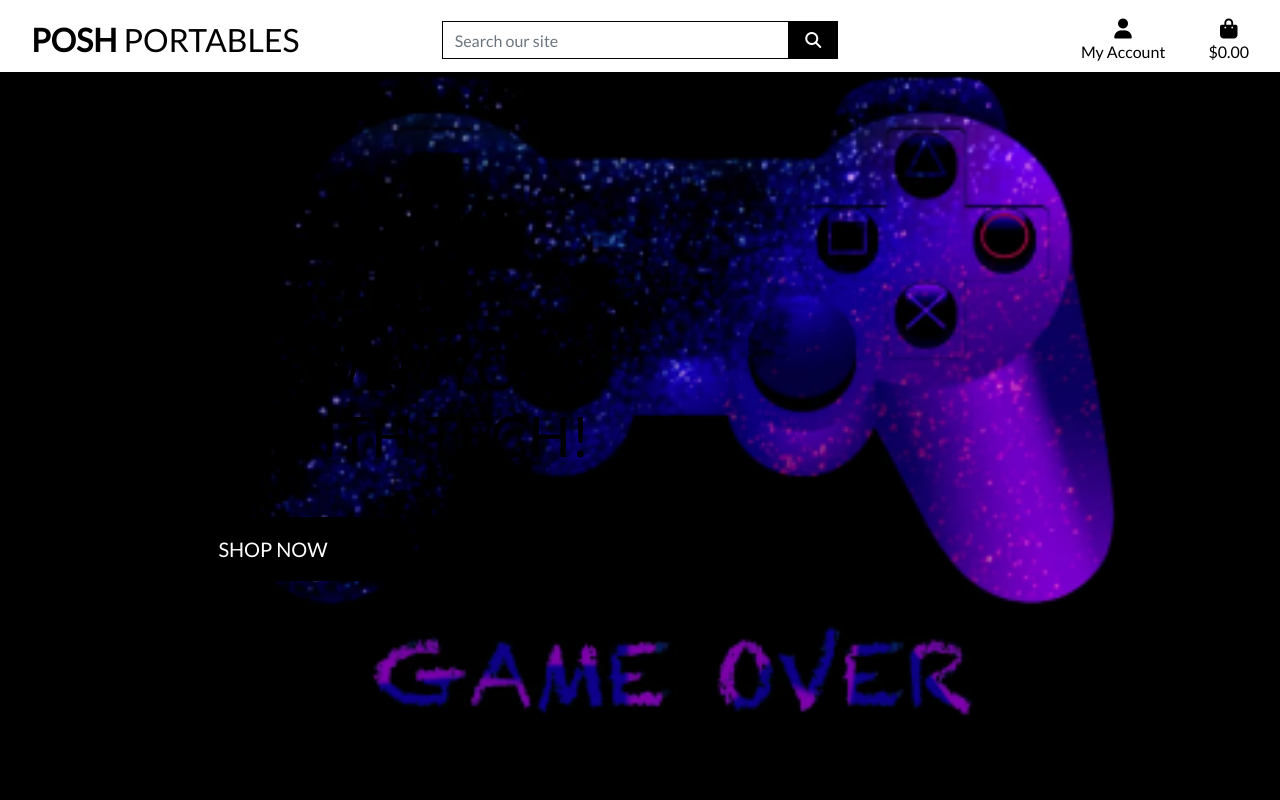
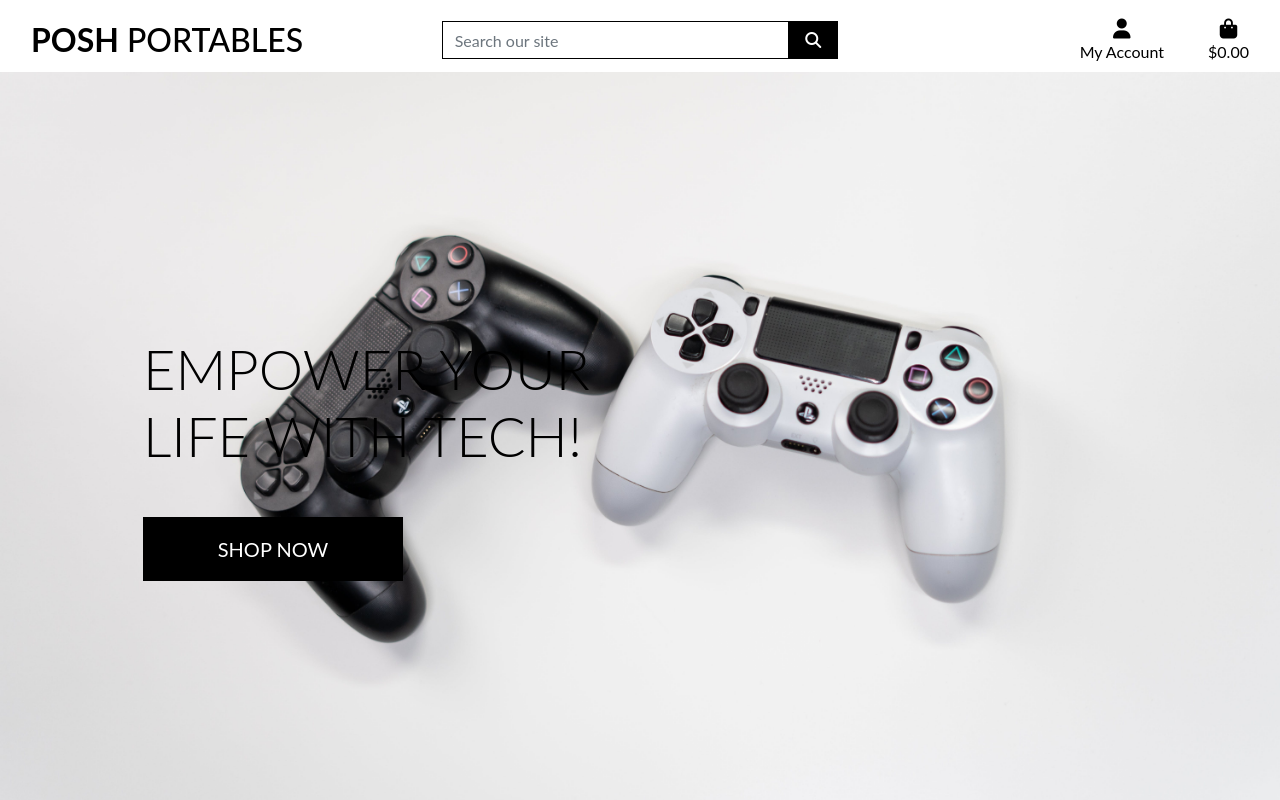
Before and after one commit to pecheylauren02/mp5_posh_portables, a Django app: page / in a window 1280 px wide. Run offline with Django 3.2, Linux system fonts and the light colour scheme; some libraries are stand-ins or nearby versions.

Commit message:
add style and content to homepage header

```diff
--- a/posh_portables/settings.py
+++ b/posh_portables/settings.py
@@ -147,6 +147,10 @@ USE_TZ = True
 # https://docs.djangoproject.com/en/3.2/howto/static-files/
 
 STATIC_URL = '/static/'
+STATICFILES_DIRS = (os.path.join(BASE_DIR, 'static'),)
+
+MEDIA_URL = '/media/'
+MEDIA_ROOT = os.path.join(BASE_DIR, 'media')
 
 # Default primary key field type
 # https://docs.djangoproject.com/en/3.2/ref/settings/#default-auto-field
--- a/posh_portables/urls.py
+++ b/posh_portables/urls.py
@@ -15,9 +15,11 @@ Including another URLconf
 """
 from django.contrib import admin
 from django.urls import path, include
+from django.conf import settings
+from django.conf.urls.static import static
 
 urlpatterns = [
     path('admin/', admin.site.urls),
     path('accounts/', include('allauth.urls')),
     path('', include('home.urls')),
-]
+] + static(settings.MEDIA_URL, document_root=settings.MEDIA_ROOT)
--- a/static/css/base.css
+++ b/static/css/base.css
@@ -3,7 +3,7 @@ html {
 }
 
 body {
-    background: url('/media/home_background.png') no-repeat center center fixed;
+    background: url('/media/home_background_cover.jpg') no-repeat center center fixed;
     background-size: cover;
     height: calc(100vh - 164px);
     color: #555;
--- a/templates/base.html
+++ b/templates/base.html
@@ -15,7 +15,7 @@
 
     {% block corecss %}
         <link rel="stylesheet" href="https://stackpath.bootstrapcdn.com/bootstrap/4.4.1/css/bootstrap.min.css" integrity="sha384-Vkoo8x4CGsO3+Hhxv8T/Q5PaXtkKtu6ug5TOeNV6gBiFeWPGFN9MuhOf23Q9Ifjh" crossorigin="anonymous">
-        <link rel="stylesheet" href="https://fonts.googleapis.com/css?family=Lato&display=swap">
+        <link rel="stylesheet" href="https://fonts.googleapis.com/css2?family=Open+Sans&display=swap">
         <link rel="stylesheet" href="{% static 'css/base.css' %}">
     {% endblock %}
 
@@ -23,7 +23,7 @@
     {% endblock %}
 
     {% block corejs %}
-        <script src="https://kit.fontawesome.com/e9c73d7092.js" crossorigin="anonymous"></script>
+        <script src="https://kit.fontawesome.com/2966f86adc.js" crossorigin="anonymous"></script>
         <script src="https://code.jquery.com/jquery-3.4.1.slim.min.js" integrity="sha384-J6qa4849blE2+poT4WnyKhv5vZF5SrPo0iEjwBvKU7imGFAV0wwj1yYfoRSJoZ+n" crossorigin="anonymous"></script>
         <script src="https://cdn.jsdelivr.net/npm/popper.js@1.16.0/dist/umd/popper.min.js" integrity="sha384-Q6E9RHvbIyZFJoft+2mJbHaEWldlvI9IOYy5n3zV9zzTtmI3UksdQRVvoxMfooAo" crossorigin="anonymous"></script>
         <script src="https://stackpath.bootstrapcdn.com/bootstrap/4.4.1/js/bootstrap.min.js" integrity="sha384-wfSDF2E50Y2D1uUdj0O3uMBJnjuUD4Ih7YwaYd1iqfktj0Uod8GCExl3Og8ifwB6" crossorigin="anonymous"></script>
```
Also changed, not shown: media/home_background_cover.jpg (added).
